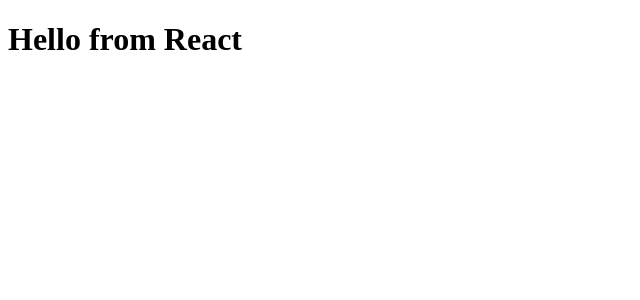
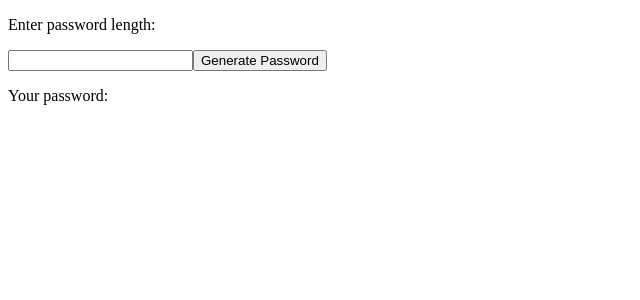
Before and after one commit to c12i/wasm_pass, a React app in the folder app/: page / in a window 1280 px wide. Shown: the top 300 px of the page, without its empty margins (0-640 px from the left). Built offline with nearby package versions, Linux system fonts and the light colour scheme.

Commit message:
Complete project

```diff
--- a/app/src/App.js
+++ b/app/src/App.js
@@ -1,9 +1,31 @@
-import React from "react";
+import React, { useState } from "react";
+const wasm = import("wasm-pass");
 
 const App = () => {
-    return  (
-        <h1>Hello from React</h1>
-)
-}
+  const [password, genPassword] = useState("");
+  const [input, setInput] = useState("");
+
+  const handleChange = (e) => {
+    setInput(e.target.value);
+  };
+
+  const handleClick = () => {
+    wasm.then((wp) => {
+      genPassword(wp.generate(parseInt(input)));
+    }).catch(err => {
+        alert(err.toString())
+    });
+  };
+
+  return (
+    <div>
+      <p>Enter password length:</p>
+      <input type="number" onChange={handleChange} value={input} />
+      <button onClick={handleClick}>Generate Password</button>
+      <p>Your password:</p>
+      <strong>{password}</strong>
+    </div>
+  );
+};
 
 export default App;
```
Also changed, not shown: 1 other file (tests, documents, lock files or other folders).
